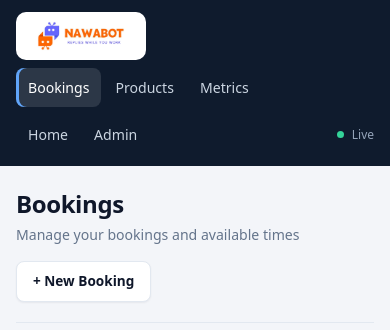
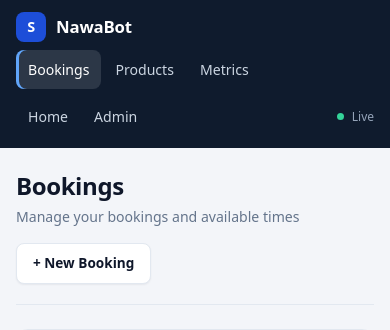
Before and after one commit to FLow1523/StoreFrontBot, a Django app: page /dashboard/ in a window 390 px wide. Shown: the top 330 px of the page. Run offline with Django 5.2, Linux system fonts and the light colour scheme; a user stored in the database is signed in; data comes from the database, SQL or seed files in the repository; data that the repository does not hold is empty.

Commit message:
Add site icon

```diff
--- a/bookings/branding.py
+++ b/bookings/branding.py
@@ -1,6 +1,6 @@
 import os
 
-DEFAULT_SITE_NAME = "OnawaBot"
+DEFAULT_SITE_NAME = "NawaBot"
 
 
 def site_name():
--- a/core/urls.py
+++ b/core/urls.py
@@ -1,5 +1,6 @@
 from django.contrib import admin
 from django.urls import path, include
+from bookings.brand_views import brand_file, favicon
 from bookings.views import (
     dashboard,
     update_booking,
@@ -12,6 +13,8 @@ from bookings.views import (
 )
 
 urlpatterns = [
+    path('favicon.ico', favicon, name='favicon'),
+    path('brand/<str:name>', brand_file, name='brand-file'),
     path('admin/', admin.site.urls),
     path('chatbot/', include('chatbot.urls')),
     path('dashboard/', dashboard, name='dashboard'),
--- a/templates/dashboard_base.html
+++ b/templates/dashboard_base.html
@@ -4,8 +4,11 @@
 <head>
   <meta charset="UTF-8">
   <meta name="viewport" content="width=device-width, initial-scale=1.0">
+  <link rel="icon" href="/favicon.ico?v=2" sizes="48x48">
+  <link rel="icon" type="image/png" sizes="32x32" href="/brand/favicon-32.png?v=2">
+  <link rel="icon" type="image/png" sizes="192x192" href="/brand/favicon-192.png?v=2">
+  <link rel="apple-touch-icon" href="/brand/apple-touch-icon.png?v=2">
   <title>{% block title %}{{ site_name }} — Dashboard{% endblock %}</title>
-  <link rel="icon" type="image/png" href="{% static 'images/logo-horizontal-small.png' %}">
   <style>
     :root{
       --bg:#f3f5f9; --surface:#ffffff; --surface2:#f8fafc; --border:#e2e8f0;
@@ -23,9 +26,10 @@
     /* ── SIDEBAR ── */
     .sidebar{width:240px;flex-shrink:0;background:var(--brand);color:#cbd5e1;padding:24px 14px;
       display:flex;flex-direction:column;gap:6px;position:sticky;top:0;height:100vh;}
-    .logo{display:block;text-decoration:none;margin:0 4px 18px;padding:8px 10px;
-      background:#fff;border-radius:10px;line-height:0;}
-    .logo-img{display:block;width:100%;height:auto;max-height:72px;object-fit:contain;}
+    .logo{display:flex;align-items:center;gap:10px;color:#fff;text-decoration:none;
+      font-weight:700;font-size:1.05rem;letter-spacing:-.2px;padding:0 10px 22px;}
+    .logo-mark{width:30px;height:30px;border-radius:8px;background:var(--accent);color:#fff;
+      display:flex;align-items:center;justify-content:center;font-weight:700;font-size:.9rem;}
     .nav-section{font-size:.68rem;font-weight:600;letter-spacing:.08em;text-transform:uppercase;
       color:#64748b;padding:14px 10px 6px;}
     .nav-group{display:flex;flex-direction:column;gap:2px;}
@@ -184,8 +188,7 @@
     @media(max-width:900px){
       body{flex-direction:column;}
       .sidebar{width:100%;height:auto;position:static;flex-direction:row;flex-wrap:wrap;align-items:center;gap:8px;padding:12px 16px;}
-      .logo{margin:0 8px 0 0;padding:4px 8px;width:130px;}
-      .logo-img{max-height:40px;}
+      .logo{padding:0 8px 0 0;}
       .nav-section{display:none;}
       .nav-group{flex-direction:row;}
       .live-pill{margin:0 0 0 auto;border-top:none;padding:0;}
@@ -200,8 +203,9 @@
 
 <!-- SIDEBAR -->
 <aside class="sidebar">
-  <a href="/" class="logo" title="{{ site_name }}">
-    <img class="logo-img" src="{% static 'images/logo-horizontal-small.png' %}" alt="{{ site_name }}">
+  <a href="/" class="logo">
+    <div class="logo-mark">S</div>
+    {{ site_name }}
   </a>
   <div class="nav-section">Manage</div>
   <nav class="nav-group">
```
Also changed, not shown: bookings/brand_views.py (added, +30 -0 lines), templates/landing/index.html (+6 -4 lines), bookings/brand/apple-touch-icon.png (added), bookings/brand/favicon-192.png (added), bookings/brand/favicon-32 (1).png (added), bookings/brand/favicon-32.png (added), bookings/brand/favicon.ico (added), bookings/brand/icon-512.png (added).
